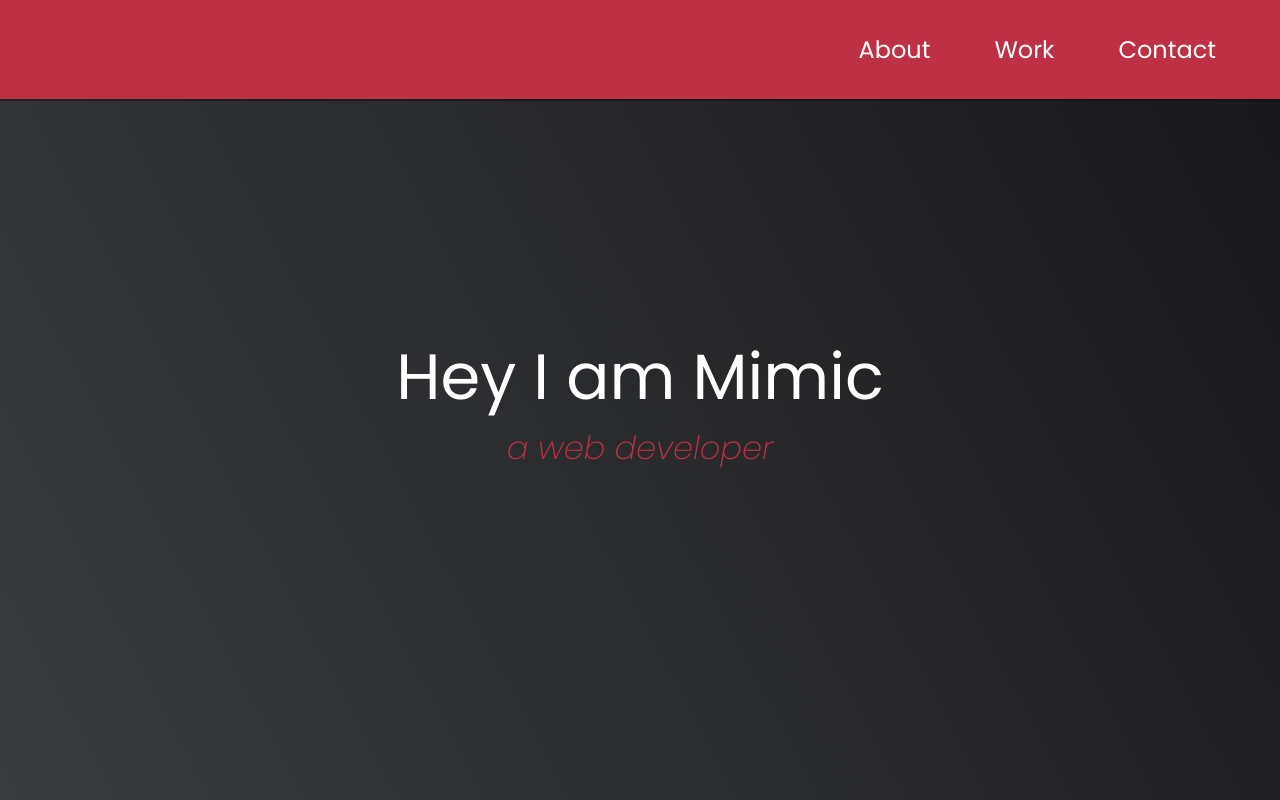
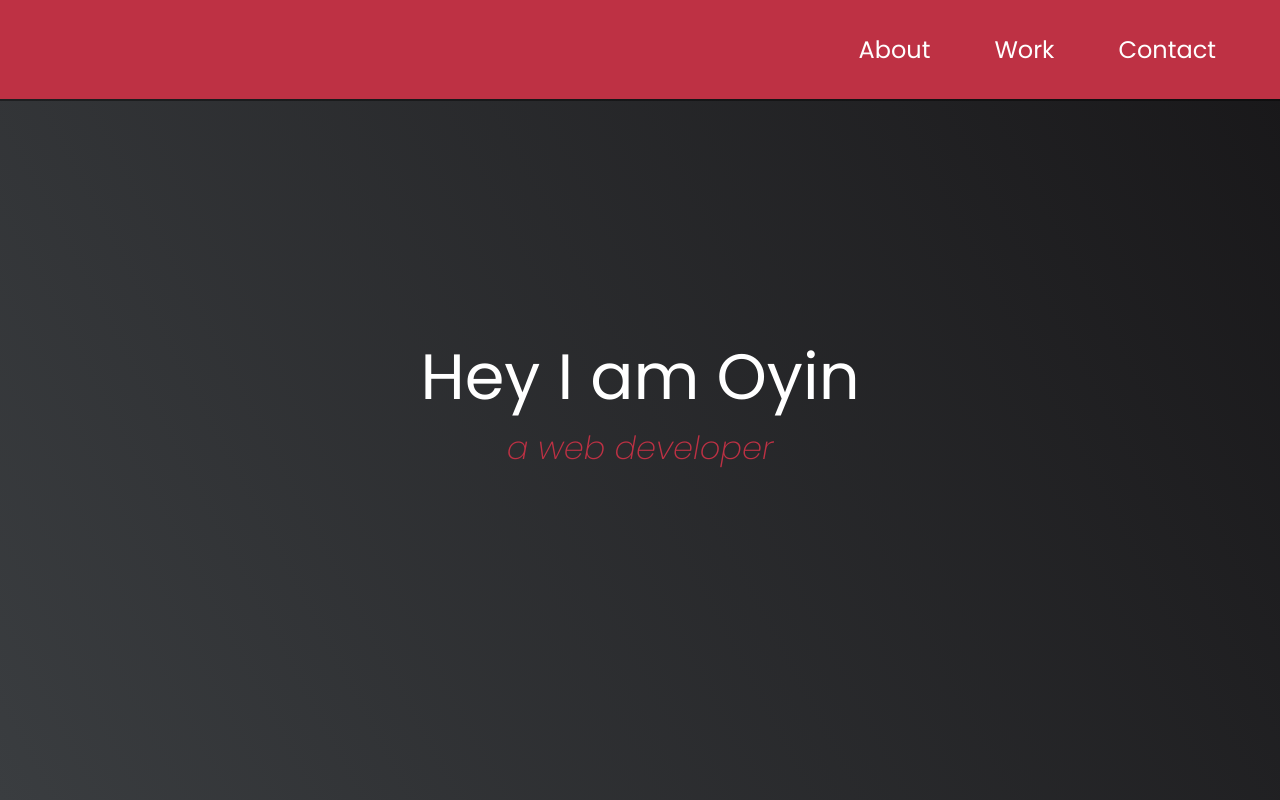
Before and after one commit to OyindamolaAdenaike/Portfolio-webpage-free-code.., a plain HTML site: page index.html in a window 1280 px wide. Shown: the top 800 px of the page. Drawn offline with Linux system fonts and the light colour scheme.

Commit message:
Update index.html

```diff
--- a/index.html
+++ b/index.html
@@ -36,7 +36,7 @@
       </nav>
 
       <section id="welcome-section" class="welcome-section">
-        <h1>Hey I am Mimic</h1>
+        <h1>Hey I am Oyin</h1>
         <p>a web developer</p>
       </section>
 
```
